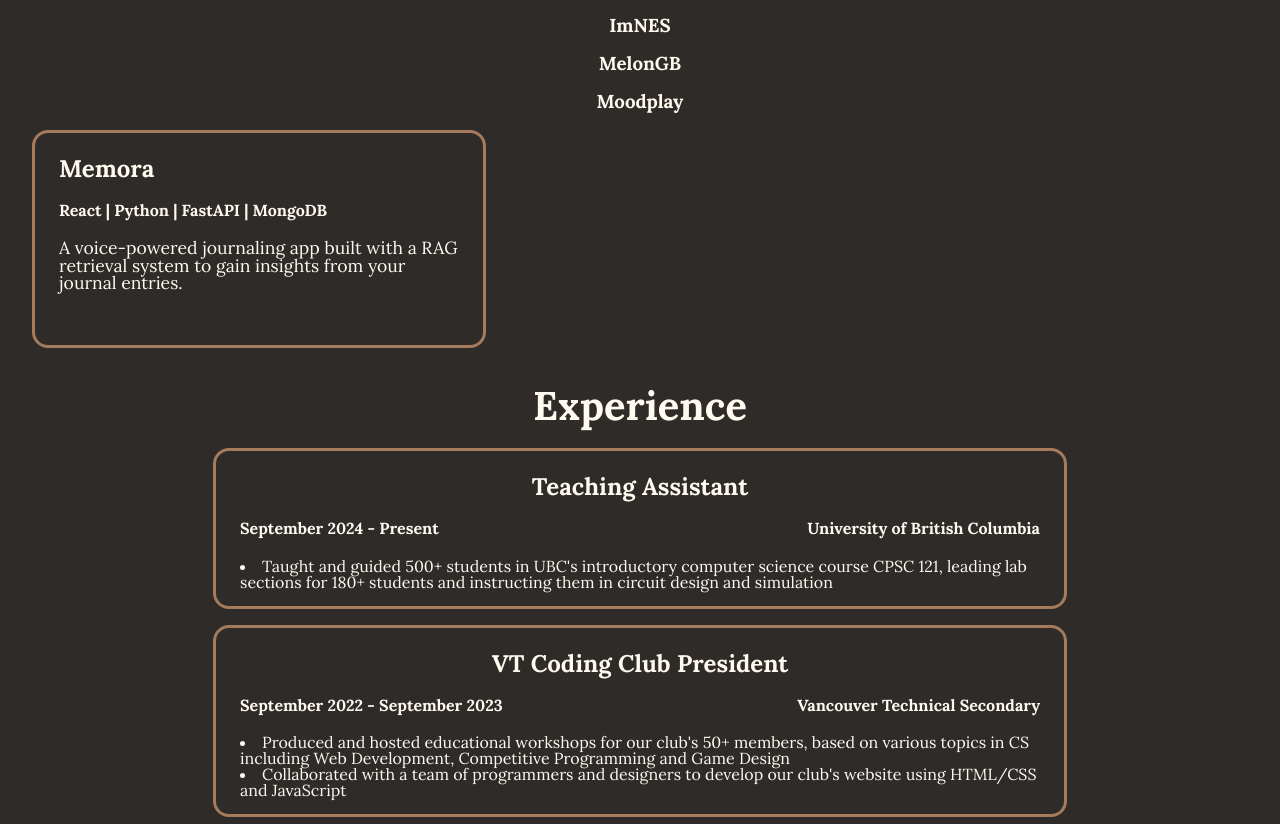
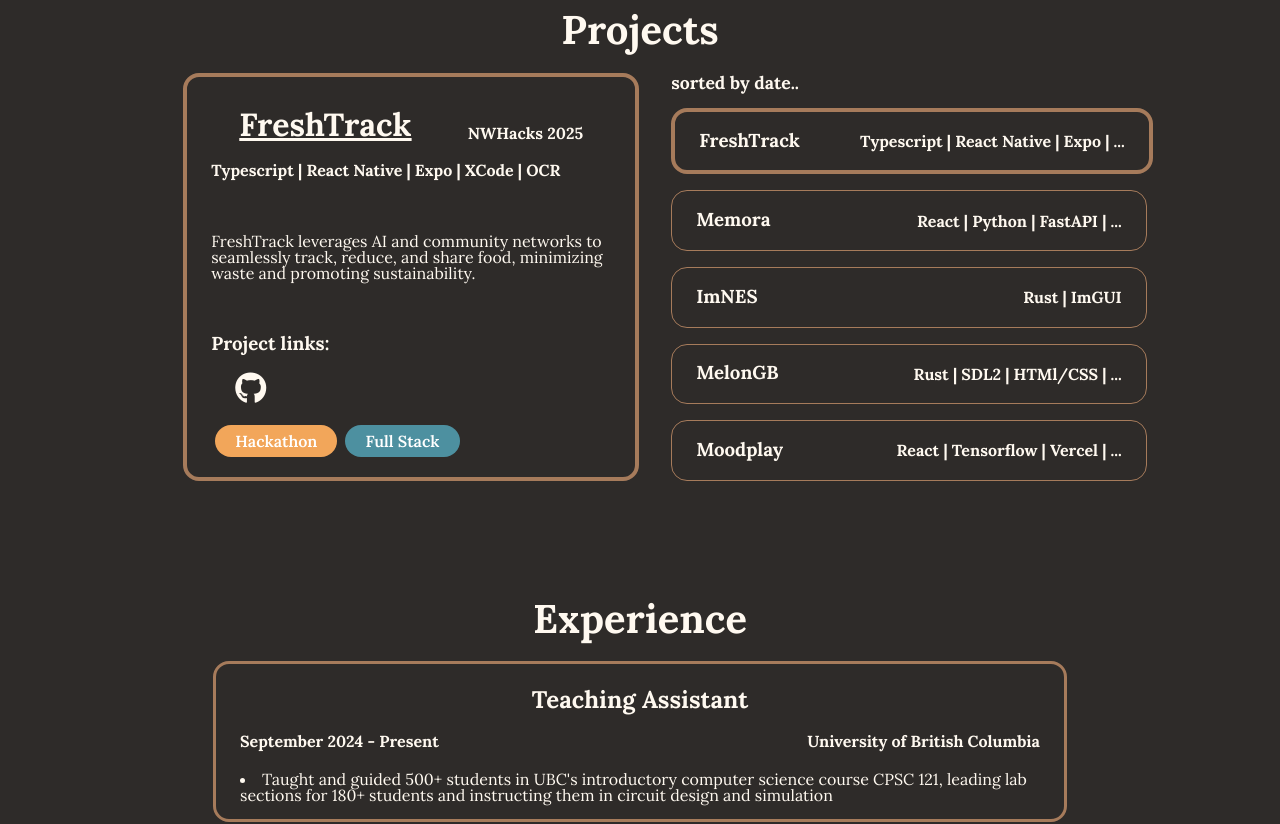
Before and after one commit to gordnzhou/gordnzhou.github.io, a React (Vite) app in the folder frontend/: page / in a window 1280 px wide. Shown: the part 640-1464 px from the top of the page. Built offline with nearby package versions, Linux system fonts and the light colour scheme; no server answers.

Commit message:
improve projects section

```diff
--- a/frontend/src/App.css
+++ b/frontend/src/App.css
@@ -37,6 +37,15 @@
   align-items: center;
   width: 100%;
 }
+
+#projects {
+  margin-top: 8rem;
+}
+
+#experience {
+  margin-top: 8rem;
+}
+
 
 #about {
   display: flex;
--- a/frontend/src/components/Navbar.css
+++ b/frontend/src/components/Navbar.css
@@ -36,26 +36,32 @@
     margin-left: 2rem;
 }
 
-#navbar-top .icon-link {
+.icon-link {
     font-size: 2rem;
     margin-left: 1.5rem;
     color: var(--text-color);
 }
 
-#navbar-top .fab.fa-github:hover {
+.fab.fa-github:hover {
     color: rgb(255, 255, 169);
     transform: scale(1.1);
     transition: color 0.3s ease, transform 0.4s ease;
 }
 
-#navbar-top .fab.fa-linkedin:hover {
+.fab.fa-linkedin:hover {
     color: rgb(161, 242, 242);
     transform: scale(1.1);
     transition: color 0.3s ease, transform 0.4s ease;
 }
 
-#navbar-top .fas.fa-envelope:hover {
+.fas.fa-envelope:hover {
     color: rgb(248, 175, 255);
     transform: scale(1.1);
     transition: color 0.3s ease, transform 0.4s ease;
 }
+
+.fa.fa-globe:hover {
+    color: rgb(180, 173, 255);
+    transform: scale(1.1);
+    transition: color 0.3s ease, transform 0.4s ease;
+}
--- a/frontend/src/components/ProjectGallery.css
+++ b/frontend/src/components/ProjectGallery.css
@@ -1,45 +1,111 @@
+.projects-container {
+    display: flex;
+    justify-content: center;
+}
+
+.project-minicards {
+    display: flex;
+    flex-direction: column;
+    margin-left: 2rem;
+    width: 35%;
+}
+
+.project-minicards p {
+    font-weight: 700;
+    margin-top: 0;
+    margin-bottom: 0;
+    justify-self: flex-start;
+    align-self: flex-start;
+}
+
 .project-card {
     display: flex;
     flex-direction: column;
     align-items: flex-start;
-    border: solid var(--accent-color);
+    border: solid 4px var(--accent-color);
     border-radius: 1rem;
-    max-width: 400px;
-    width: 80%;
     line-height: 1;
     padding-left: 1.5rem;
     padding-right: 1.5rem;
-    margin-bottom: 3rem;
+    max-width: 400px;
+    width: 60%;
+    height: 400px;
     text-align: left;
 }
 
-.project-card:hover {
-    border-width: 4px;
-    transition: border-width 0.2s ease-in-out
+.project-card .top {
+    width: 100%;
 }
 
-.project-card .name {
-    margin-bottom: 0;
-    font-size: 1.5em;
+.project-card .header {
+    width: 100%;
+    display: flex;
+    justify-content: space-around;
+    align-items: flex-end;
 }
 
-#project-list {
-    display: grid;
-    grid-template-columns: repeat(2, 0.5fr);
-    width: 100%;
-    max-width: 950px;
-    place-items: center;
-    margin: 0 auto;
+.project-card .header .name {
+    font-size: 2em;
+    margin-bottom: 0;
+    text-decoration: underline;
 }
 
-.hover-text {
-    color: var(--accent-color);
-    font-weight: 700;
-    text-decoration: underline;
-    transition: opacity 0.4s ease;
-    opacity: 0;
+.project-card .header .timeframe {
+    font-size: 1em;
+    margin-bottom: 0;
 }
 
-.project-card:hover .hover-text {
-    opacity: 1;
+.project-card .footer {
+    margin-bottom: 1rem;
 }
+
+.project-card .description {
+    display: flex;
+    flex: 1;
+    align-items: center;
+}
+
+.project-card:hover {
+    border-width: 8px;
+    transition: border-width 0.2s ease-in-out;
+}
+
+.project-card .footer .tags-container {
+    margin-top: 1rem;
+}
+
+.project-card .tag {
+    display: inline-block;
+    padding: 8px 20px;
+    border-radius: 9999px;
+    background-color: #919191;
+    color: white;
+    font-size: 1em;
+    font-weight: 600;
+    margin: 4px;
+    cursor: default;
+    user-select: none;
+    transition: none;
+}
+
+.project-minicard {
+    display: flex;
+    flex-direction: row;
+    justify-content: space-between;
+    width: 100%;
+    border: solid 1px var(--accent-color);
+    border-radius: 1rem;
+    line-height: 1;
+    padding-left: 1.5rem;
+    padding-right: 1.5rem;
+    margin-top: 1rem;
+}
+
+.project-minicard:hover {
+    border-width: 4px;
+    transition: border-width 0.3s ease-in;
+}
+
+.project-minicard.selected {
+    border-width: 4px;
+}
--- a/frontend/src/components/ProjectGallery.jsx
+++ b/frontend/src/components/ProjectGallery.jsx
@@ -6,44 +6,84 @@ const sortedProjects = [...projects].sort((a, b) =>
     new Date(b.date_meta).getTime() - new Date(a.date_meta).getTime()
 );
 
+const tagBackgrounds = {
+    "Hackathon": "#f2a65a ",
+    "Full Stack": "#4d90a0",
+    "Frontend": "#b475d8",
+    "Emulator": "#d94f4f",
+  };
+
 const ProjectGallery = () => {
-    const [currentProject, setCurrentProject] = useState(projects[0]);
+    const [currentProject, setCurrentProject] = useState(sortedProjects[0]);
 
     return (
-        <div class="project-container">
-            <div class="project-minicard-container">
+        <div class="projects-container">
+            <ProjectCard project={currentProject}/>
+            <div class="project-minicards">
+                <p>sorted by date..</p>
                 {sortedProjects.map((project, i) => (
-                    <ProjectMinicard key={i} project={project} setCurrentProject={setCurrentProject} />
+                    <ProjectMinicard
+                        key={i}
+                        project={project}
+                        currentProject={currentProject}
+                        setCurrentProject={setCurrentProject}
+                    />
                 ))}
-            </div>
-            <div class="current-project-container">
-                <ProjectCard project={currentProject}/>
             </div>
         </div>
     )
 }
 
 const ProjectCard = ({project}) => {
-    // add link icons for github repo, and website
     return (
         <div class="project-card">
-            <a class="project-link" href={project.repo_link} target="_blank">
-                <h3 class="name">{project.name}</h3>
-                <h4 class="text-stack">{project.tech_stack.reduce(
-                    (acc, cur, i) => acc + cur + (i === project.tech_stack.length - 1 ? "" : " | "),
+            <div class="top">
+                <div class="header">
+                    <h3 class="name">{project.name}</h3>
+                    <h3 class="timeframe">{project.timeframe}</h3>
+                </div>
+                <h4 class="text-tags">{project.tech_tags.reduce(
+                    (acc, cur, i) => acc + cur + (i === project.tech_tags.length - 1 ? "" : " | "),
                     ""
                 )}</h4>
-                <p class="description">{project.description}</p>
-                <p class="hover-text">Visit Project Repository {">>>"}</p>
-            </a>
+            </div>
+
+            <div class="description">
+                {project.description}
+            </div>
+
+            <div class="footer">
+                <h3>Project links:</h3>
+                <div class="project-links">
+                    {   project.repo_link &&
+                        <a class="icon-link" href={project.repo_link} target="_blank" aria-label="GitHub">
+                            <i class="fab fa-github"></i>
+                        </a>
+                    }
+                    {   project.website_link &&
+                        <a class="icon-link" href={project.website_link} target="_blank" aria-label="Website">
+                            <i class="fa fa-globe"></i>
+                        </a>
+                    }
+                </div>
+                <div class="tags-container">
+                    {project.other_tags.map((tag, i) => {
+                        return <p style={{backgroundColor: tagBackgrounds[tag]}} class="tag" key={i}>{tag}</p>
+                    })}
+                </div>
+            </div>
         </div>
     )
 }
 
-const ProjectMinicard = ({project, setCurrentProject}) => {
+const ProjectMinicard = ({project, currentProject, setCurrentProject}) => {
     return (
-        <div class="project-minicard" onClick={() => setCurrentProject(project)}>
+        <div class={"project-minicard " + (project.name === currentProject.name && "selected")} onClick={() => setCurrentProject(project)}>
             <h3 class="name">{project.name}</h3>
+            <h4 class="text-stack">{project.tech_tags.reduce(
+                (acc, cur, i) => (i > 3 ? acc : (i == 3 ? acc + "..." : acc + cur + (i === project.tech_tags.length - 1 ? "" : " | "))),
+                ""
+            )}</h4>
         </div>
     )
 }
--- a/frontend/src/components/projects.json
+++ b/frontend/src/components/projects.json
@@ -1,38 +1,52 @@
 [
     {
         "name": "Memora",
-        "date": "Hack the North 2024",
+        "timeframe": "Hack the North 2024",
         "date_meta": "9/1/2024",
         "repo_link": "https://github.com/andrew-fenton/memora",
         "website_link": "",
-        "tech_stack": ["React", "Python", "FastAPI", "MongoDB"],
+        "tech_tags": ["React", "Python", "FastAPI", "MongoDB"],
+        "other_tags": ["Hackathon", "Frontend"],
         "description": "A voice-powered journaling app built with a RAG retrieval system to gain insights from your journal entries."
     },
     {
         "name": "MelonGB",
-        "date": "January 2024 - March 2024",
+        "timeframe": "January 2024 - March 2024",
         "date_meta": "1/1/2024",
         "repo_link": "https://github.com/gordnzhou/melon-gb",
         "website_link": "https://gordnzhou.github.io/melon-gb/",
-        "tech_stack": ["Rust", "SDL2", "HTMl/CSS", "Javascript"],
+        "tech_tags": ["Rust", "SDL2", "HTMl/CSS", "Javascript"],
+        "other_tags": ["Emulator"],
         "description": "MelonGB is a Gameboy (DMG) and Gameboy Color (CGB) Emulator written in Rust. Visit this project's repository for a link to the emulator demo!"
     },
     {
         "name": "Moodplay",
-        "date": "January 2023 - June 2023",
+        "timeframe": "January 2023 - June 2023",
         "date_meta": "1/1/2023",
         "repo_link": "https://github.com/gordnzhou/mood-play",
         "website_link": "https://mood-play.netlify.app/",
-        "tech_stack": ["React", "Tensorflow", "Vercel", "Spotify API"],
+        "tech_tags": ["React", "Tensorflow", "Vercel", "Spotify API"],
+        "other_tags": ["Full Stack"],
         "description": "An interactive web app made using React that plays music, which changes depending on your mood. Mood detection is done using a custom-trained emotion detection model that's served through a backend hosted on Vercel. The site offers an easy-to-use layout, along with a clean and minimalist look designed to keep users engaged."
     },
     {
         "name": "ImNES",
-        "date": "May 2024 - June 2024",
+        "timeframe": "May 2024 - June 2024",
         "date_meta": "5/1/2024",
         "repo_link": "https://github.com/gordnzhou/imnes-emulator",
         "website_link": "",
-        "tech_stack": ["Rust", "ImGUI"],
-        "description": "ImNES is NES emulator implemented in Rust. It includes a debugging UI made using ImGui for desktop. The desktop UI has various features such as inspect the CPU, PPU, and APU state, viewing cartridge details, and controlling each audio channel. You can also pause, stop, or restart the emulation, as well as adjust the game speed"
+        "tech_tags": ["Rust", "ImGUI"],
+        "other_tags": ["Emulator"],
+        "description": "ImNES is NES emulator implemented in Rust. It includes a debugging UI made using ImGui for desktop. The desktop UI has various features such as inspect the CPU, PPU, and APU state, viewing cartridge details, and controlling each audio channel. You can also pause, stop, or restart the emulation, as well as adjust the game speed."
+    },
+    {
+        "name": "FreshTrack",
+        "timeframe": "NWHacks 2025",
+        "date_meta": "1/1/2025",
+        "repo_link": "https://github.com/naheyansheikh/freshtrack",
+        "website_link": "",
+        "tech_tags": ["Typescript", "React Native", "Expo", "XCode", "OCR"],
+        "other_tags": ["Hackathon", "Full Stack"],
+        "description": "FreshTrack leverages AI and community networks to seamlessly track, reduce, and share food, minimizing waste and promoting sustainability."
     }
 ]
```
